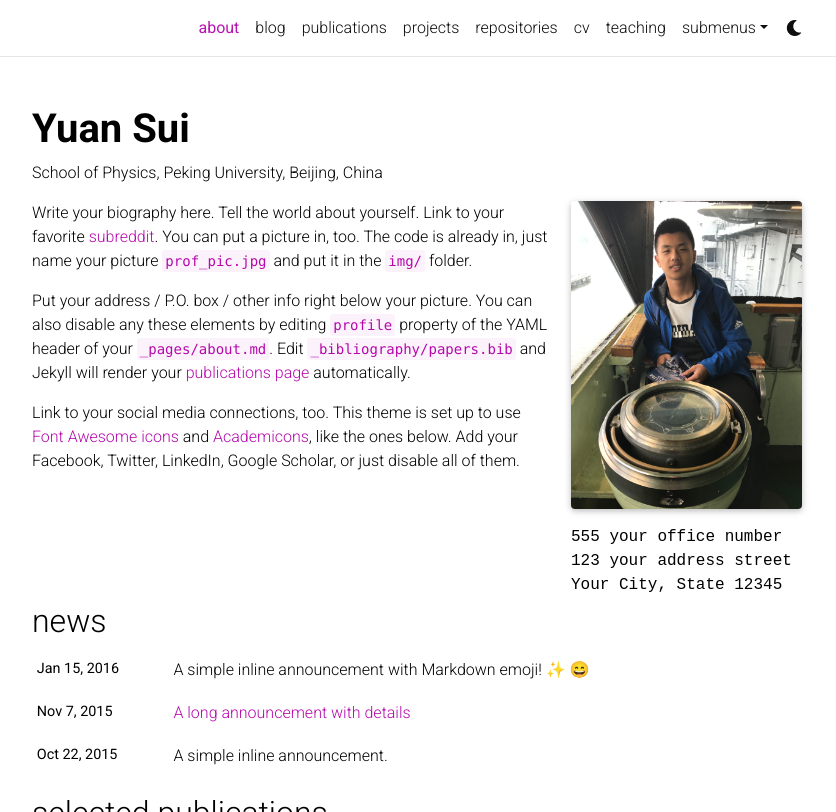
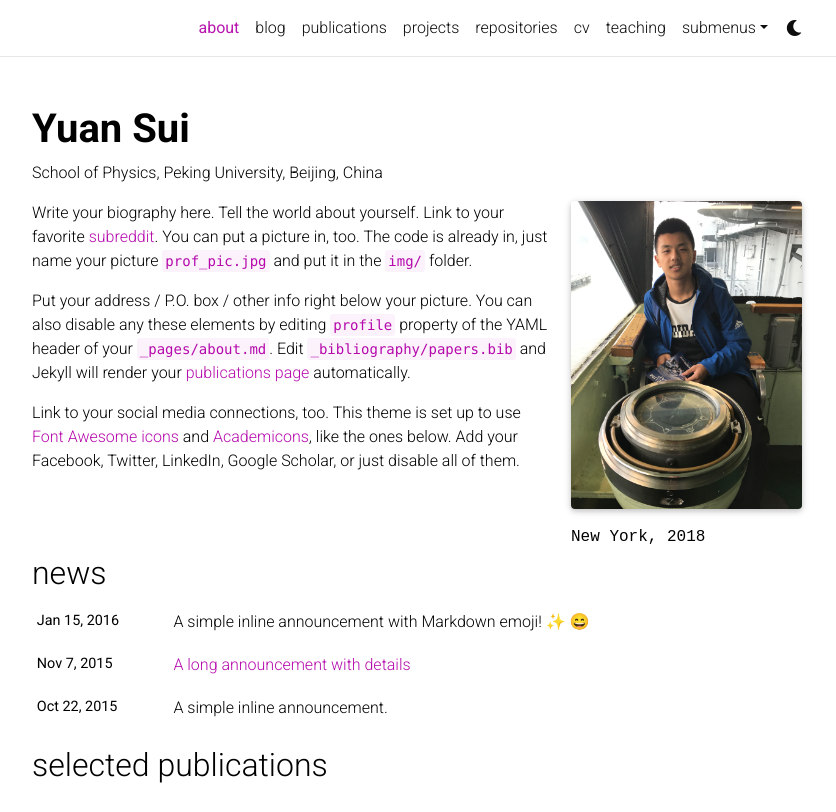
Before and after one commit to sufrepmia/al-folio_theme, a Jekyll site: the page built from _pages/about.md, in a window 1280 px wide and 1150 px high, cut to the strip 0-812 px from the top of the window. Shown: the whole strip, without its empty margins (223-1059 px from the left). Built offline with Jekyll 4.4.1, drawn with Linux system fonts in a browser that asks for light colours; full-size pictures stand in for the smaller copies a plugin makes; emoji names are drawn with the system emoji font; comment, search, counter and statistics services are not loaded; a style sheet for code colours, icons or effects is not loaded.

Commit message:
Update about.md

```diff
--- a/_pages/about.md
+++ b/_pages/about.md
@@ -9,9 +9,7 @@
   image: prof_pic.jpg
   image_circular: false # crops the image to make it circular
   address: >
-    <p>555 your office number</p>
-    <p>123 your address street</p>
-    <p>Your City, State 12345</p>
+    <p>New York, 2018</p>
 
 news: true  # includes a list of news items
 selected_papers: true # includes a list of papers marked as "selected={true}"
```
